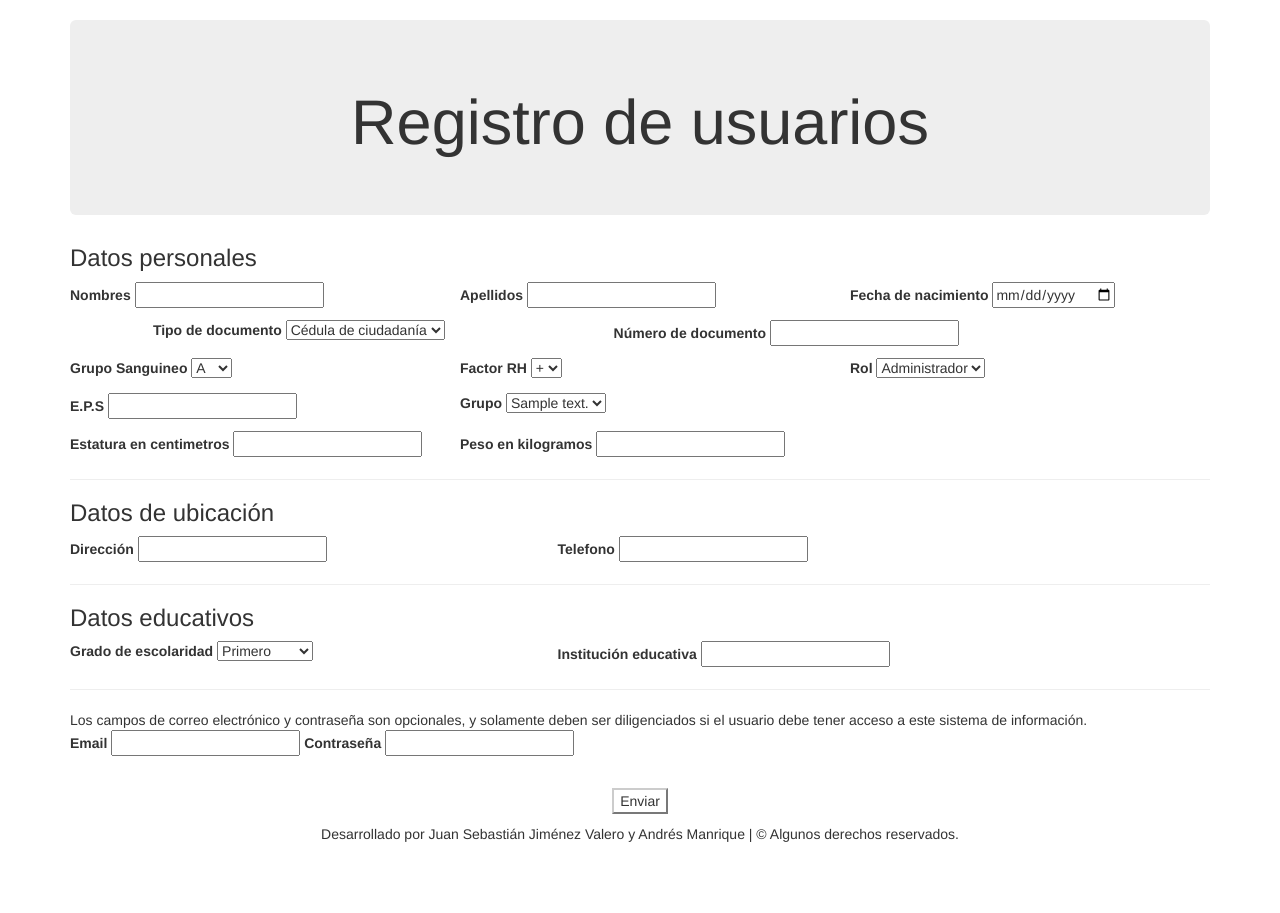
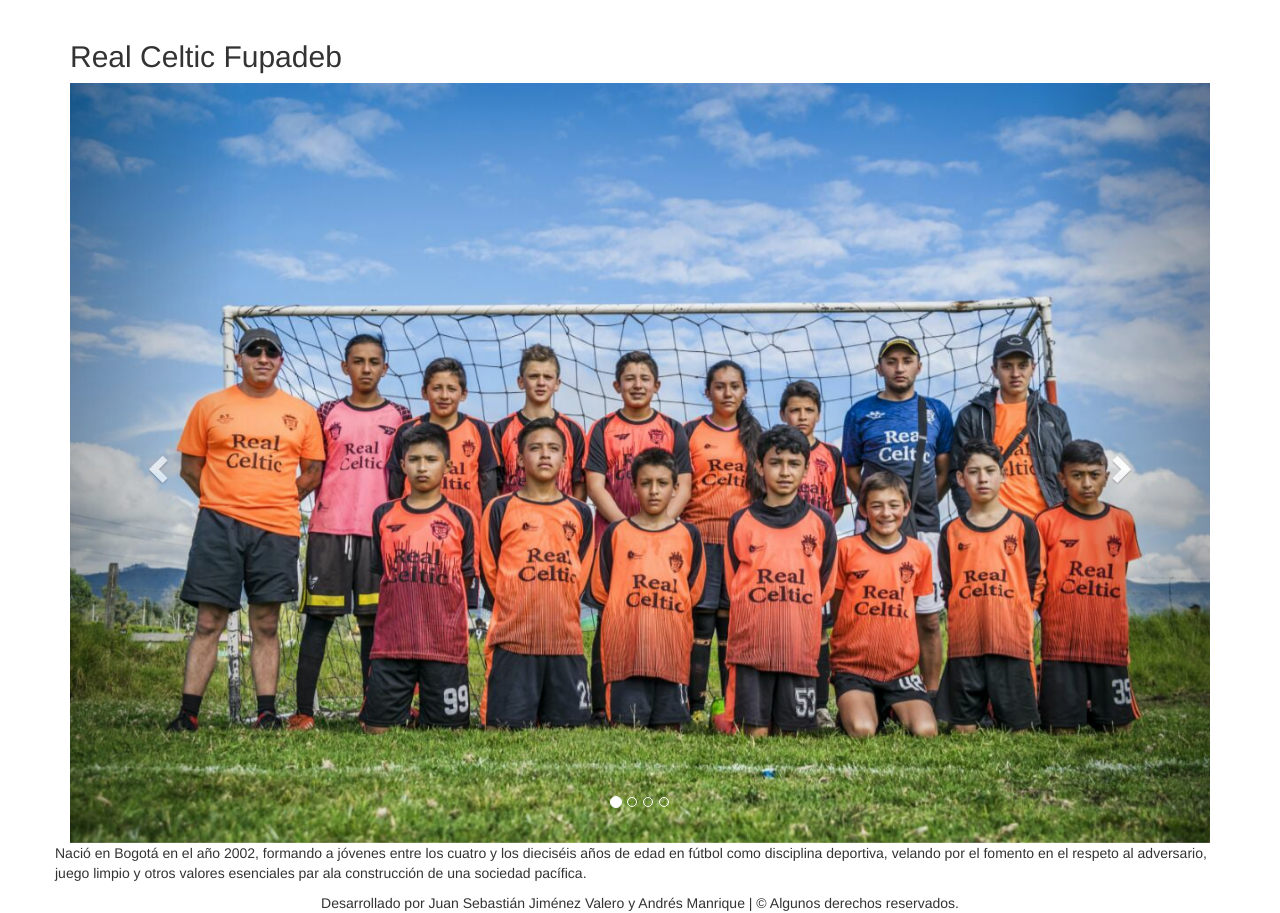
Before and after one commit to actually-not-an-username/celtas, a Flask app: page /test in a window 1280 px wide. Shown: the part 51-964 px from the top of the page. Before the commit the page ends 893 px from the top, so only its background shows below. Run offline with Flask 2, Linux system fonts and the light colour scheme; tables that the repository leaves empty hold one stand-in row (values such as "Sample post"); some libraries are stand-ins or nearby versions.

Commit message:
index updated
Project with index updated. It uses carousel to show some FUPADEB's photos

```diff
--- a/app.py
+++ b/app.py
@@ -317,12 +317,17 @@ def asistencia():
     return render_template("layout.html")
 
 
+##@app.route("/test")
+##def test():
+##    form = UserForm()
+##    form.group_id.choices = [(g.id, g.descripcion)
+##                             for g in Grupo.query.order_by('descripcion')]
+##    return render_template("user.html", form=form)
+
 @app.route("/test")
 def test():
     form = UserForm()
-    form.group_id.choices = [(g.id, g.descripcion)
-                             for g in Grupo.query.order_by('descripcion')]
-    return render_template("user.html", form=form)
+    return render_template("index.html", form = form)
 
 
 @app.route('/uploads/<path:filename>', methods=['GET', 'POST'])
--- a/templates/index.html
+++ b/templates/index.html
@@ -1,25 +1,67 @@
 {% extends 'layout.html'%}
 
 {% block body %}
+<!-- Main -->
 <!-- Main -->
 <section id="three" class="wrapper style1">
     <div class="container">
         <div class="row">
             <div class="8u">
                 <section>
-                    <h2>Breve introducción al proyecto</h2>
                     <!-- Photo by Blake Connally on Unsplash -->
-                    <a href="/" class="image fit"><img src="{{ url_for('static', filename='computing.jpg') }}" alt="" /></a>
-                    <p>Este proyecto busca mediante un conjunto de algoritmos de aprendizaje de máquina supervisados, realizar la clasificación de textos cortos, además se desea que el proyecto sea integrable a plataformas web, por lo que este ofrece una API que puede ser consumida directamente.</p>
-                </section>
-            </div>
-            <div class="4u">
-                <section>
-                    <h3>Conoce más</h3>
-                    <p>Te invito a conocer más a fondo el proyecto, la motivación y otros datos relevantes.</p>
-                    <ul class="actions">
-                        <li><a href="/conoce_beta" class="button alt">Sobre el proyecto</a></li>
-                    </ul>
+                    <!--<a href="/" class="image fit"><img src="{{ url_for('static', filename='escudo1.jpg') }}" alt="" /></a>-->
+                    <div class="container">
+                        <h2>Real Celtic Fupadeb</h2>
+                        <div id="myCarousel" class="carousel slide" data-ride="carousel">
+                          <!-- Indicators -->
+                          <ol class="carousel-indicators">
+                            <li data-target="#myCarousel" data-slide-to="0" class="active"></li>
+                            <li data-target="#myCarousel" data-slide-to="1" ></li>
+                            <li data-target="#myCarousel" data-slide-to="2"></li>
+                            <li data-target="#myCarousel" data-slide-to="3"></li>
+                            <!--<li data-target="#myCarousel" data-slide-to="4"></li>-->
+                          </ol>
+
+                          <!-- Wrapper for slides -->
+                          <div class="carousel-inner">
+                            <div class="item active">
+                              <!--<img src="1.jpg" alt="Real Celtic" style="width:100%;">-->
+                              <a href="/" class="image fit"><img src="{{ url_for('static', filename='futbol10.jpg') }}" alt="" style="width:100%"/></a>
+                            </div>
+
+                            <div class="item">
+                              <!--<img src="2.jpg" alt="Fupadeb" style="width:100%;">-->
+                              <a href="/" class="image fit"><img src="{{ url_for('static', filename='futbol11.jpg') }}" alt="" style="width:100%"/></a>
+                            </div>
+
+                            <div class="item">
+                              <!--<img src="3.jpg" alt="Futbol" style="width:100%;">-->
+                              <a href="/" class="image fit"><img src="{{ url_for('static', filename='futbol12.jpg') }}" alt="" style="width:100%"/></a>
+                            </div>
+
+                            <!--<div class="item">
+                                <!--<img src="3.jpg" alt="Futbol" style="width:100%;">-->
+                                <!--<a href="/" class="image fit"><img src="{{ url_for('static', filename='futbol13.jpg') }}" alt="" style="width:100%"/></a>-->
+                            <!--</div>-->
+
+                            <div class="item">
+                                <!--<img src="3.jpg" alt="Futbol" style="width:100%;">-->
+                                <a href="/" class="image fit"><img src="{{ url_for('static', filename='futbol14.jpg') }}" alt="" style="width:100%"/></a>
+                            </div>
+                          </div>
+
+                          <!-- Left and right controls -->
+                          <a class="left carousel-control" href="#myCarousel" data-slide="prev">
+                            <span class="glyphicon glyphicon-chevron-left"></span>
+                            <span class="sr-only">Previous</span>
+                          </a>
+                          <a class="right carousel-control" href="#myCarousel" data-slide="next">
+                            <span class="glyphicon glyphicon-chevron-right"></span>
+                            <span class="sr-only">Next</span>
+                          </a>
+                        </div>
+                      </div>
+                    <p>Nació en Bogotá en el año 2002, formando a jóvenes entre los cuatro y los dieciséis años de edad en fútbol como disciplina deportiva, velando por el fomento en el respeto al adversario, juego limpio y otros valores esenciales par ala construcción de una sociedad pacífica.</p>
                 </section>
             </div>
         </div>
```
Also changed, not shown: static/escudo1.jpg (added), static/futbol1.jpg (added), static/futbol10.jpg (added), static/futbol11.jpg (added), static/futbol12.jpg (added), static/futbol13.jpg (added), static/futbol14.jpg (added), static/futbol2.jpg (added), static/futbol3.jpg (added).
